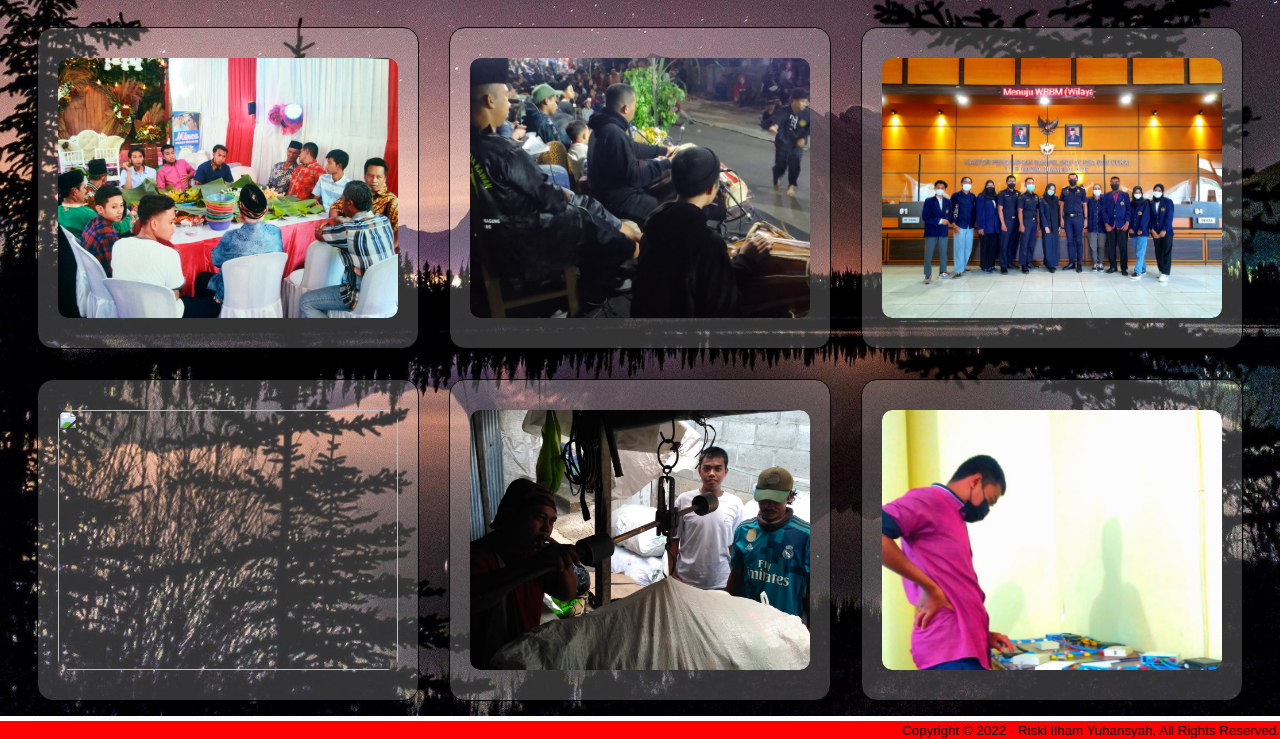
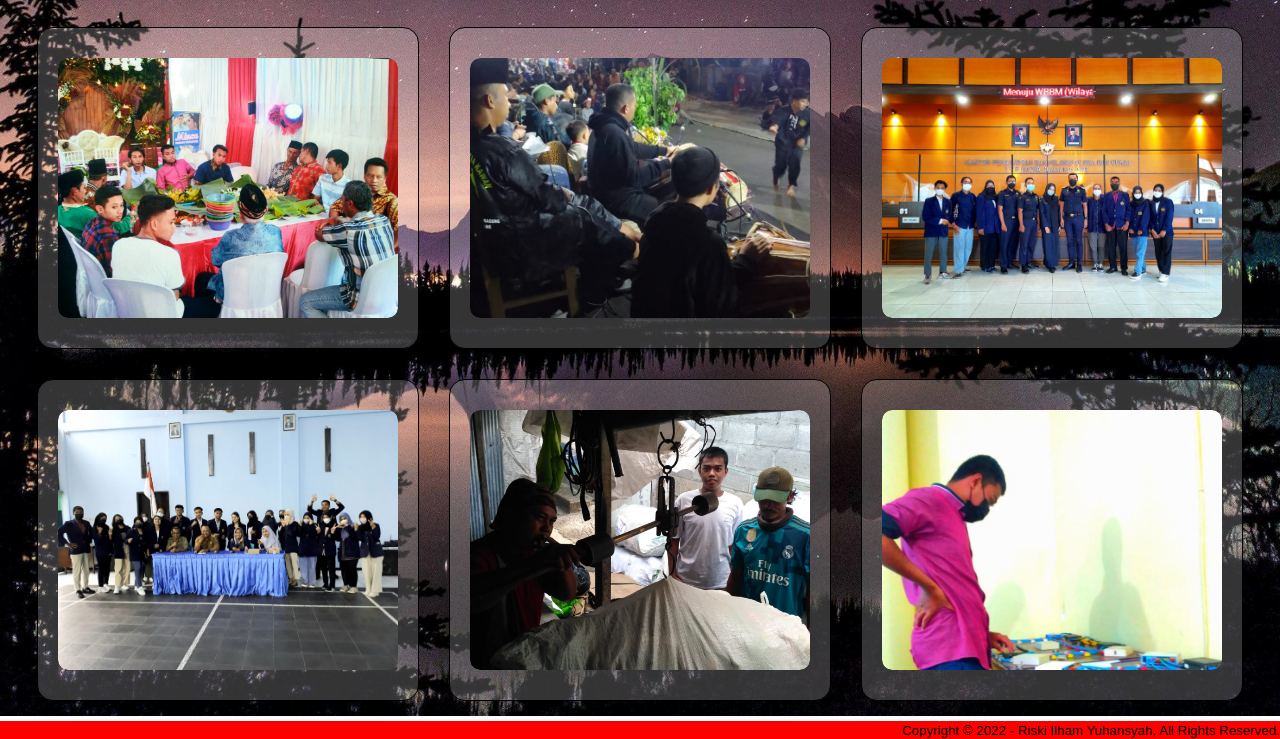
Before and after one commit to Riski-IY/PortfolionyaRiski, a plain HTML site: page gallery.html in a window 1280 px wide. Shown: the part 485-1224 px from the top of the page. Drawn offline with Linux system fonts and the light colour scheme.

Commit message:
Update gallery.html

```diff
--- a/gallery.html
+++ b/gallery.html
@@ -54,7 +54,7 @@
         </div>
         <div class="card reveal">
           <div class="card-img">
-            <img src=".jpeg" alt="">
+            <img src="gambar7.jpeg" alt="">
           </div>
         </div>
         <div class="card reveal">
```
